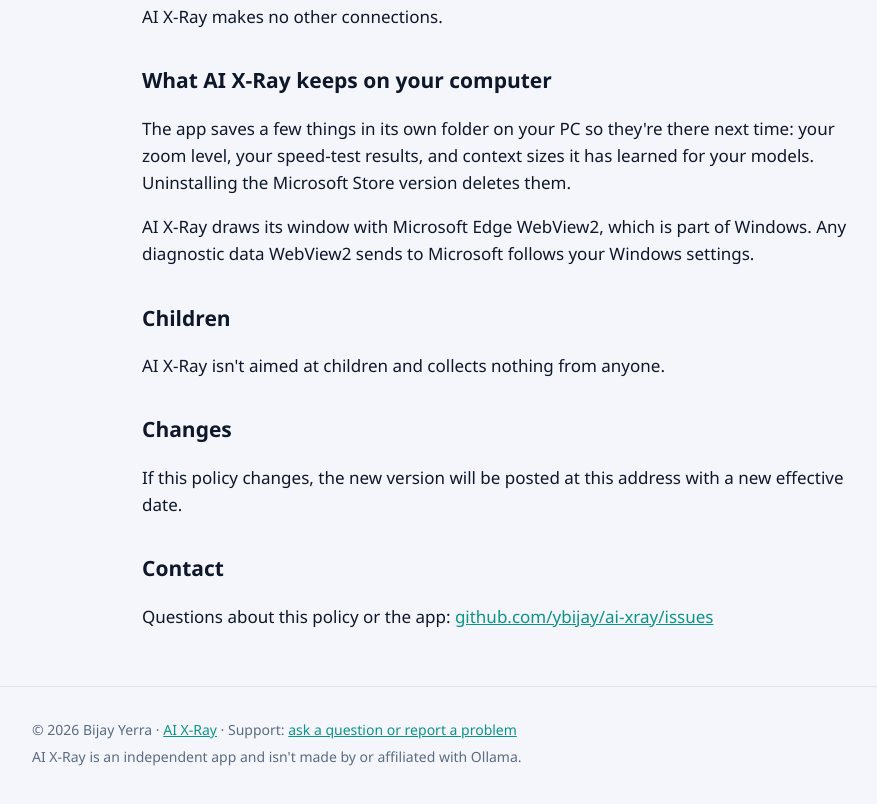
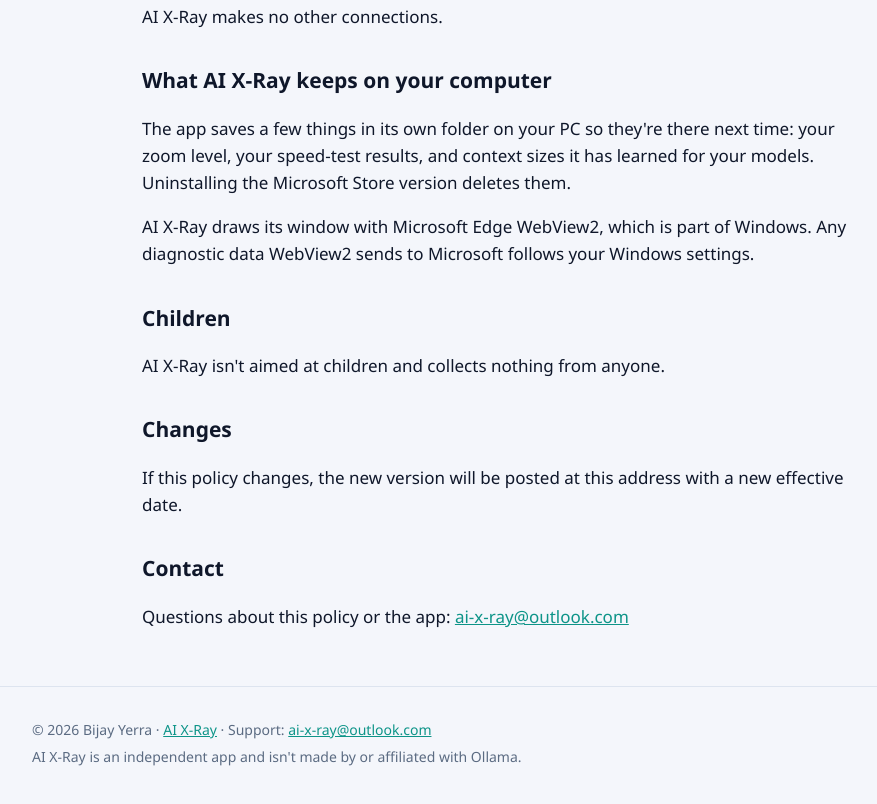
Before and after one commit to ybijay/ai-xray, a plain HTML site: page privacy.html in a window 1280 px wide. Shown: the part 1291-2095 px from the top of the page, without its empty margins (138-1015 px from the left). Drawn offline with Linux system fonts and the light colour scheme.

Commit message:
Use the AI X-Ray support email
Co-Authored-By: Claude Opus 5.5 <noreply@anthropic.com>

```diff
--- a/privacy.html
+++ b/privacy.html
@@ -18,7 +18,7 @@
         <nav>
           <a href="./">Home</a>
           <a href="privacy.html" aria-current="page">Privacy</a>
-          <a href="https://github.com/ybijay/ai-xray/issues">Support</a>
+          <a href="mailto:ai-x-ray@outlook.com">Support</a>
         </nav>
       </div>
     </header>
@@ -91,13 +91,13 @@
         <p>If this policy changes, the new version will be posted at this address with a new effective date.</p>
 
         <h2>Contact</h2>
-        <p>Questions about this policy or the app: <a href="https://github.com/ybijay/ai-xray/issues">github.com/ybijay/ai-xray/issues</a></p>
+        <p>Questions about this policy or the app: <a href="mailto:ai-x-ray@outlook.com">ai-x-ray@outlook.com</a></p>
       </article>
     </main>
 
     <footer class="site">
       <div class="wrap">
-        <p>© 2026 Bijay Yerra · <a href="./">AI X-Ray</a> · Support: <a href="https://github.com/ybijay/ai-xray/issues">ask a question or report a problem</a></p>
+        <p>© 2026 Bijay Yerra · <a href="./">AI X-Ray</a> · Support: <a href="mailto:ai-x-ray@outlook.com">ai-x-ray@outlook.com</a></p>
         <p>AI X-Ray is an independent app and isn't made by or affiliated with Ollama.</p>
       </div>
     </footer>
```
Also changed, not shown: index.html (+2 -2 lines).
